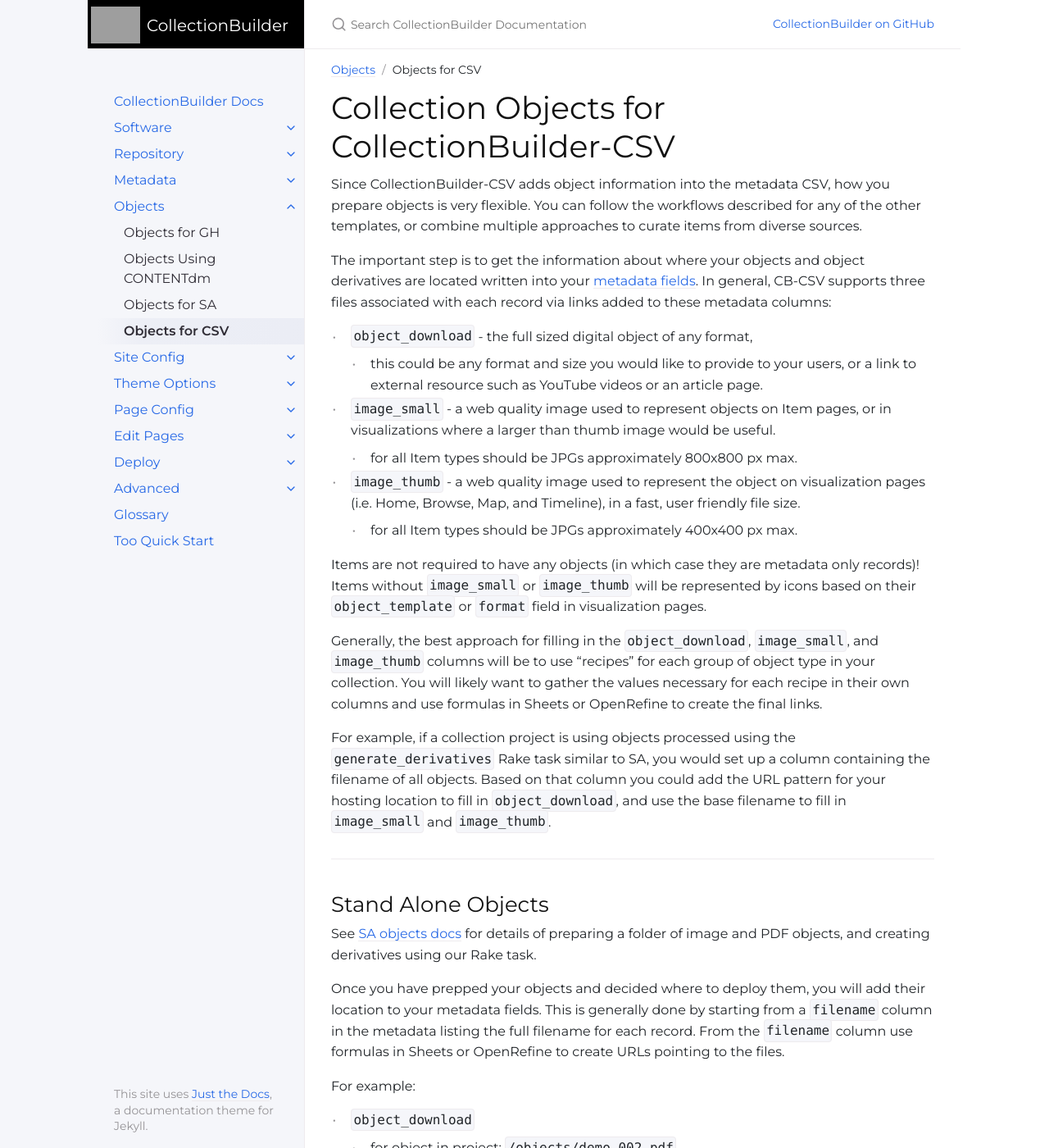
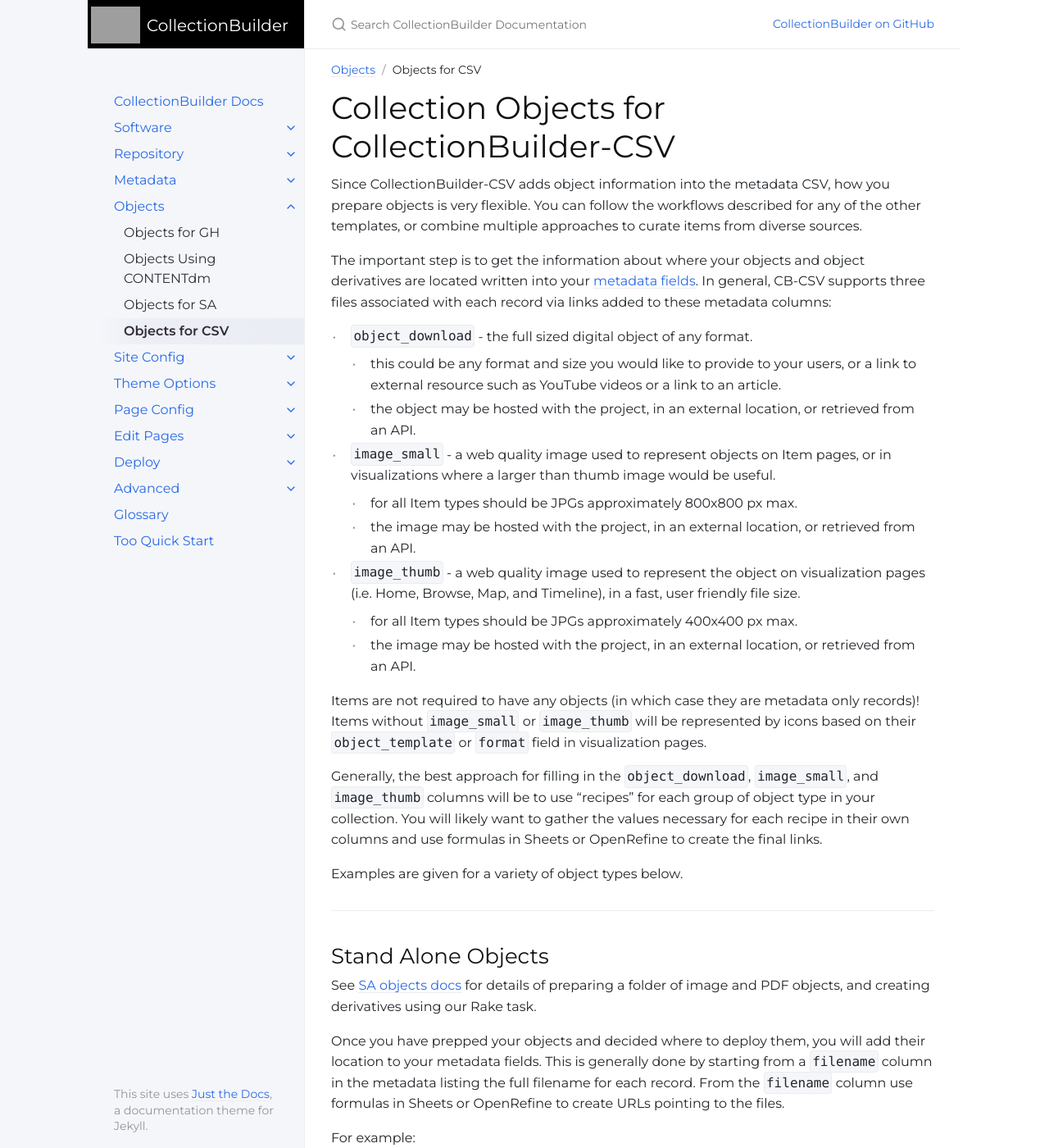
Before and after one commit to CollectionBuilder/cb-docs, a Jekyll site: the page built from docs/objects/csv-objects.md, in a window 1280 px wide and 1400 px high. Shown: the whole window at 82% size. Built offline with Jekyll 4.4.1, drawn with Linux system fonts in a browser that asks for light colours.

Commit message:
bit more on csv objects

```diff
--- a/docs/objects/csv-objects.md
+++ b/docs/objects/csv-objects.md
@@ -12,12 +12,15 @@ You can follow the workflows described for any of the other templates, or combin
 The important step is to get the information about where your objects and object derivatives are located written into your [metadata fields]({{ '/docs/metadata/csv_metadata/' | relative_url }}).
 In general, CB-CSV supports three files associated with each record via links added to these metadata columns:
 
-- `object_download` - the full sized digital object of any format,
-    - this could be any format and size you would like to provide to your users, or a link to external resource such as YouTube videos or an article page.
+- `object_download` - the full sized digital object of any format.
+    - this could be any format and size you would like to provide to your users, or a link to external resource such as YouTube videos or a link to an article.
+    - the object may be hosted with the project, in an external location, or retrieved from an API.
 - `image_small` - a web quality image used to represent objects on Item pages, or in visualizations where a larger than thumb image would be useful.
     - for all Item types should be JPGs approximately 800x800 px max.
+    - the image may be hosted with the project, in an external location, or retrieved from an API.
 - `image_thumb` - a web quality image used to represent the object on visualization pages (i.e. Home, Browse, Map, and Timeline), in a fast, user friendly file size.
     - for all Item types should be JPGs approximately 400x400 px max.
+    - the image may be hosted with the project, in an external location, or retrieved from an API.
 
 Items are not required to have any objects (in which case they are metadata only records)!
 Items without `image_small` or `image_thumb` will be represented by icons based on their `object_template` or `format` field in visualization pages.
@@ -25,8 +28,7 @@ Items without `image_small` or `image_thumb` will be represented by icons based
 Generally, the best approach for filling in the `object_download`, `image_small`, and `image_thumb` columns will be to use "recipes" for each group of object type in your collection.
 You will likely want to gather the values necessary for each recipe in their own columns and use formulas in Sheets or OpenRefine to create the final links.
 
-For example, if a collection project is using objects processed using the `generate_derivatives` Rake task similar to SA, you would set up a column containing the filename of all objects.
-Based on that column you could add the URL pattern for your hosting location to fill in `object_download`, and use the base filename to fill in `image_small` and `image_thumb`.
+Examples are given for a variety of object types below.
 
 ------------------
 
```
